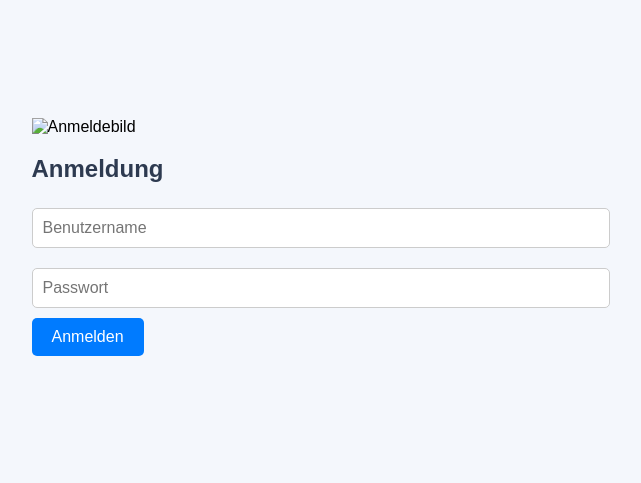
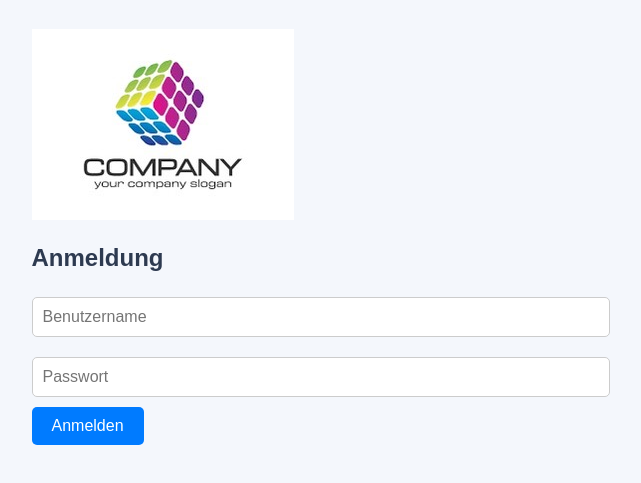
Before and after one commit to philchamp2004/software, a plain HTML site: page index.html in a window 1280 px wide. Shown: the part 163-646 px from the top of the page, without its empty margins (319-960 px from the left). Drawn offline with nearby package versions, Linux system fonts and the light colour scheme.

Commit message:
Update index.html

```diff
--- a/index.html
+++ b/index.html
@@ -11,7 +11,7 @@
     <div id="app">
         <!-- Login-Bereich -->
         <div id="login">
-            <img src="Bild1.jpg" alt="Anmeldebild" />
+             <img src="image.jpeg" alt="Anmeldebild" />
             <h2>Anmeldung</h2>
             <input type="text" id="username" placeholder="Benutzername">
             <input type="password" id="password" placeholder="Passwort">
```
